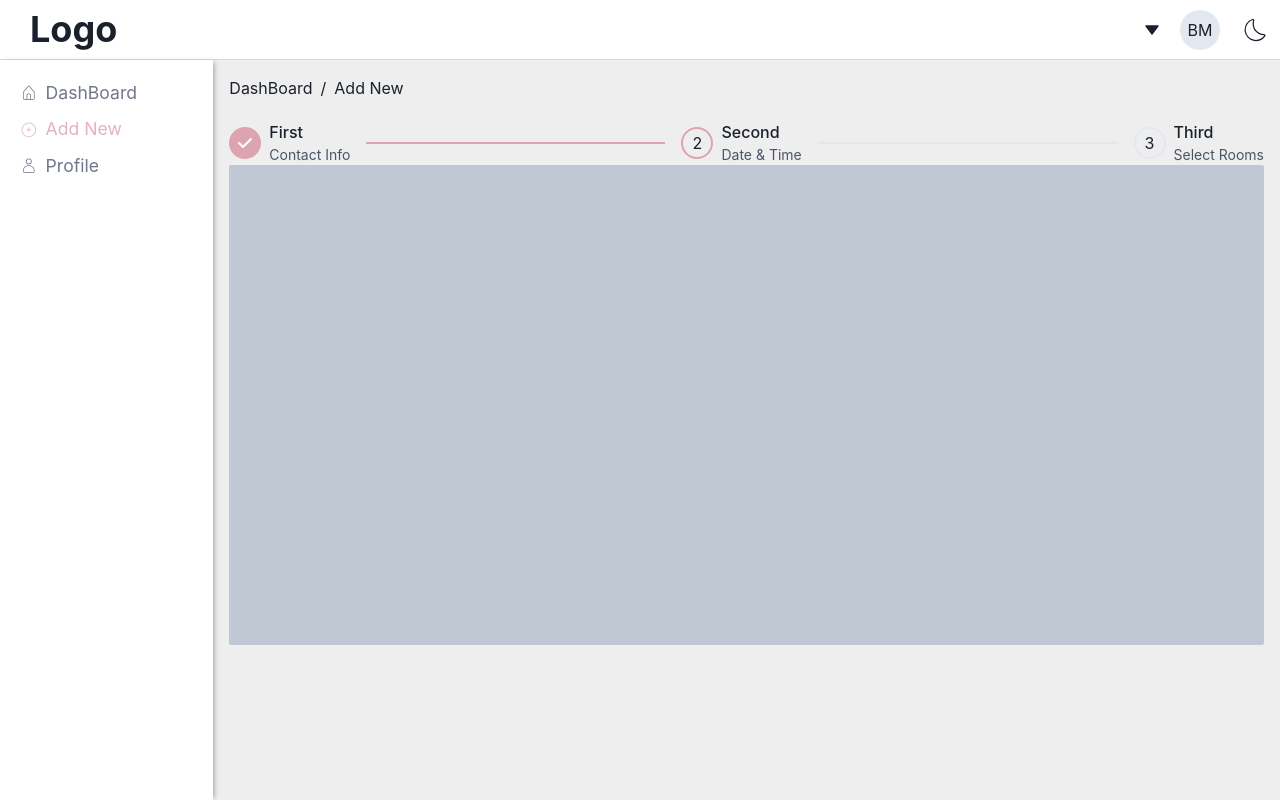
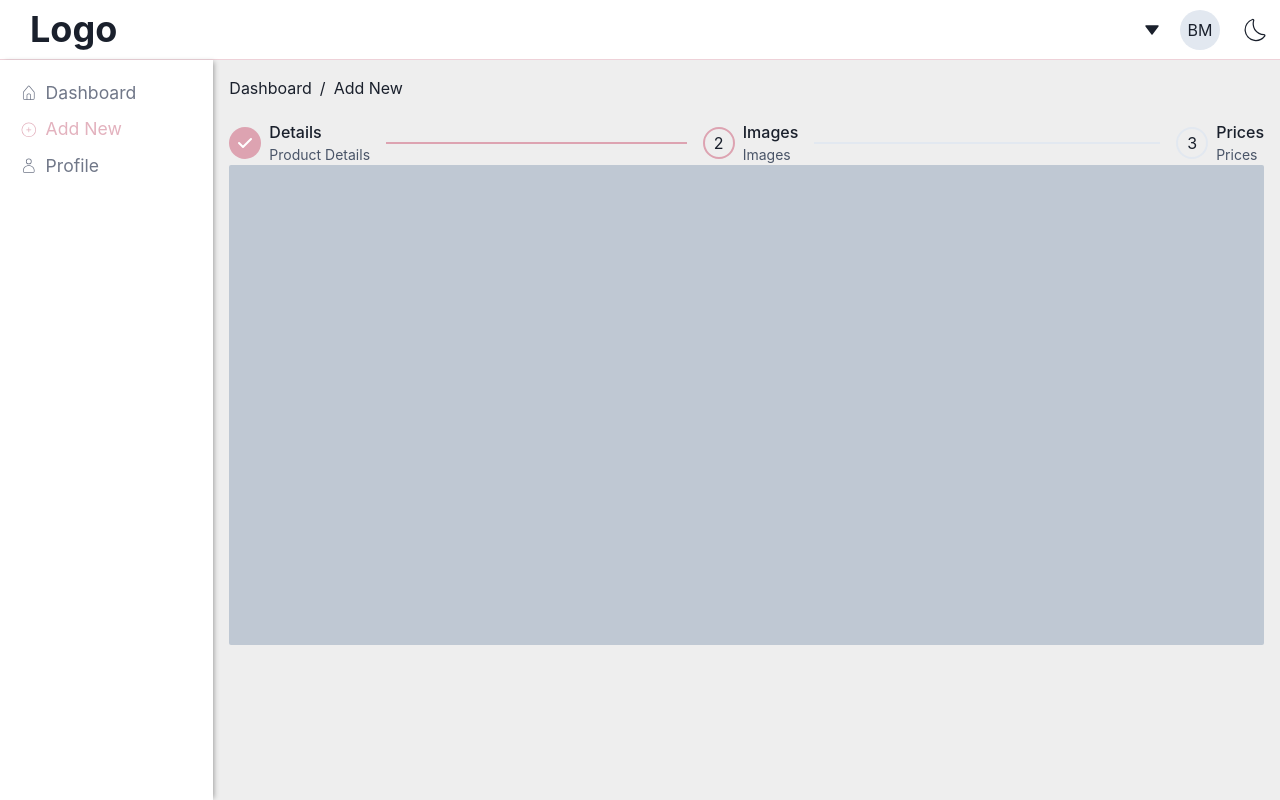
Before and after one commit to bbahaida/bmb-react-starter, a React (Vite) app: page /create in a window 1280 px wide. Built offline with nearby package versions, Linux system fonts and the light colour scheme.

Commit message:
improve layout

```diff
--- a/src/App.tsx
+++ b/src/App.tsx
@@ -4,14 +4,14 @@ import {
   createBrowserRouter,
   createRoutesFromElements,
 } from "react-router-dom";
-import RootLayout from "./layouts/RootLayout";
+import AppLayout from "./layouts/AppLayout";
 import Dashboard from "./pages/Dashboard";
 import Create from "./pages/Create";
 import Profile from "./pages/Profile";
 
 const router = createBrowserRouter(
   createRoutesFromElements(
-    <Route path="/" element={<RootLayout />}>
+    <Route path="/" element={<AppLayout />}>
       <Route index element={<Dashboard />} />
       <Route path="create" element={<Create />} />
       <Route path="profile" element={<Profile />} />
--- a/src/components/nav/Navbar.tsx
+++ b/src/components/nav/Navbar.tsx
@@ -48,15 +48,6 @@ const Navbar: React.FC<NavbarProps> = () => {
             aria-label="Options"
           />
           <MenuList>
-            <MenuItem icon={<AddIcon />} command="⌘T">
-              New Tab
-            </MenuItem>
-            <MenuItem icon={<ExternalLinkIcon />} command="⌘N">
-              New Window
-            </MenuItem>
-            <MenuItem icon={<RepeatIcon />} command="⌘⇧N">
-              Open Closed Tab
-            </MenuItem>
             <MenuItem icon={<CiLogout />}>Logout</MenuItem>
           </MenuList>
         </Menu>
--- a/src/config/menu-items.ts
+++ b/src/config/menu-items.ts
@@ -3,7 +3,7 @@ import { CiCirclePlus, CiHome, CiUser } from "react-icons/ci";
 export const items = [
   {
     icon: CiHome,
-    title: "DashBoard",
+    title: "Dashboard",
     path: "/",
   },
   {
--- a/src/layouts/RootLayout.tsx
+++ b/src/layouts/AppLayout.tsx
@@ -1,21 +1,19 @@
 import {
-  Breadcrumb,
-  BreadcrumbItem,
-  BreadcrumbLink,
   Grid,
   GridItem,
   Show,
   useBreakpointValue,
   useColorModeValue,
 } from "@chakra-ui/react";
-import { Link, Outlet, useLocation } from "react-router-dom";
+import { Outlet, useLocation } from "react-router-dom";
+import Sidebar from "../components/aside/Sidebar";
 import Navbar from "../components/nav/Navbar";
-import Sidebar from "../components/aside/Sidebar";
 import { items } from "../config/menu-items";
 import { getPath } from "../utils/BreadcrumbUtils";
+import Breadcrumb from "./Breadcrumb";
 
-export default function RootLayout() {
-  const path = getPath(useLocation());
+export default function AppLayout() {
+  const paths = getPath(useLocation());
   const bg = useColorModeValue("#eee", "full.500");
   const sidebarSpan = useBreakpointValue({ base: 6, md: 1 });
   const contentSpan = useBreakpointValue({ base: 6, md: 5 });
@@ -36,19 +34,7 @@ export default function RootLayout() {
         overflowY="auto"
         height="calc(100vh - 60px)"
       >
-        <Breadcrumb mb="20px">
-          {path.map((p, i) => (
-            <BreadcrumbItem key={p}>
-              <BreadcrumbLink
-                as={Link}
-                to={p}
-                isCurrentPage={i + 1 == path.length}
-              >
-                {items.find((i) => i.path == p)?.title}
-              </BreadcrumbLink>
-            </BreadcrumbItem>
-          ))}
-        </Breadcrumb>
+        <Breadcrumb paths={paths} />
         <Outlet />
       </GridItem>
     </Grid>
--- /dev/null
+++ b/src/layouts/Breadcrumb.tsx
@@ -0,0 +1,36 @@
+import {
+  BreadcrumbItem,
+  BreadcrumbLink,
+  Breadcrumb as Crumb,
+} from "@chakra-ui/react";
+import { Link } from "react-router-dom";
+import { items } from "../config/menu-items";
+import React from "react";
+import { BreadcrumbProps } from "../types";
+
+const Breadcrumb: React.FC<BreadcrumbProps> = ({ paths }) => {
+  return (
+    <Crumb mb="20px">
+      {paths.map((p, i) => {
+        let crumb = (
+          <BreadcrumbItem key={p}>
+            <BreadcrumbLink as={Link} to={p}>
+              {items.find((i) => i.path == p)?.title}
+            </BreadcrumbLink>
+          </BreadcrumbItem>
+        );
+
+        if (paths.length - 1 === i) {
+          crumb = (
+            <BreadcrumbItem key={p} isCurrentPage>
+              <span>{items.find((i) => i.path == p)?.title}</span>
+            </BreadcrumbItem>
+          );
+        }
+        return crumb;
+      })}
+    </Crumb>
+  );
+};
+
+export default Breadcrumb;
--- a/src/pages/Create.tsx
+++ b/src/pages/Create.tsx
@@ -11,14 +11,13 @@ import {
   StepStatus,
   StepTitle,
   Stepper,
-  useColorModeValue,
   useSteps,
 } from "@chakra-ui/react";
 
 const steps = [
-  { title: "First", description: "Contact Info" },
-  { title: "Second", description: "Date & Time" },
-  { title: "Third", description: "Select Rooms" },
+  { title: "Details", description: "Product Details" },
+  { title: "Images", description: "Images" },
+  { title: "Prices", description: "Prices" },
 ];
 
 export default function Create() {
--- a/src/types/index.ts
+++ b/src/types/index.ts
@@ -16,3 +16,6 @@ export interface MenuItemProps {
 export interface NavbarProps {
   isDark?: boolean;
 }
+export interface BreadcrumbProps {
+  paths: string[];
+}
```
Also changed, not shown: src/layouts/LoginLayout.tsx (added, +7 -0 lines).
